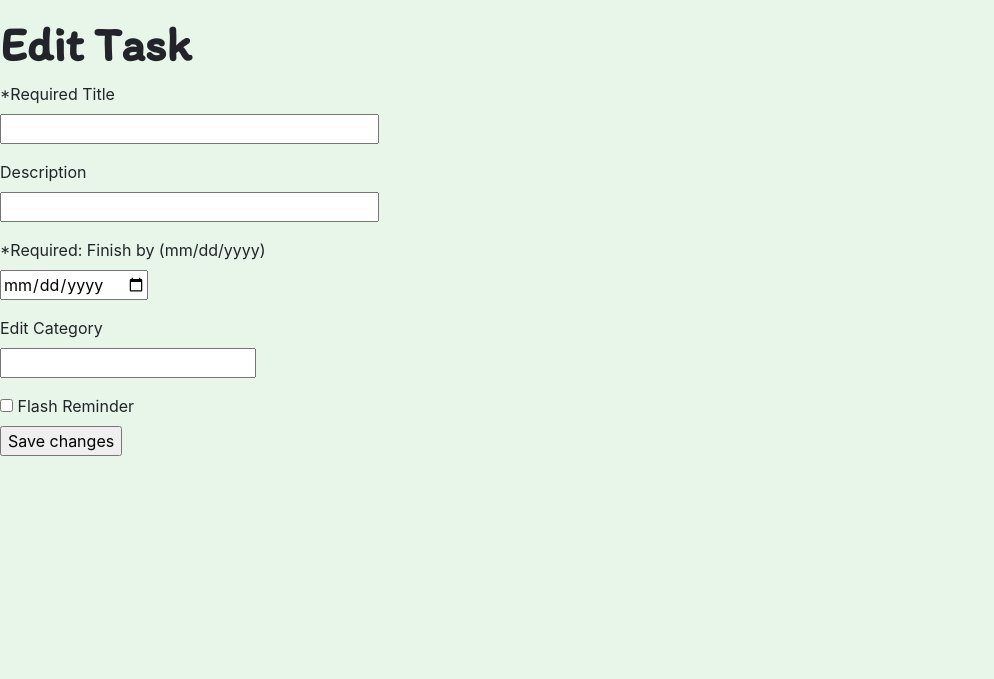
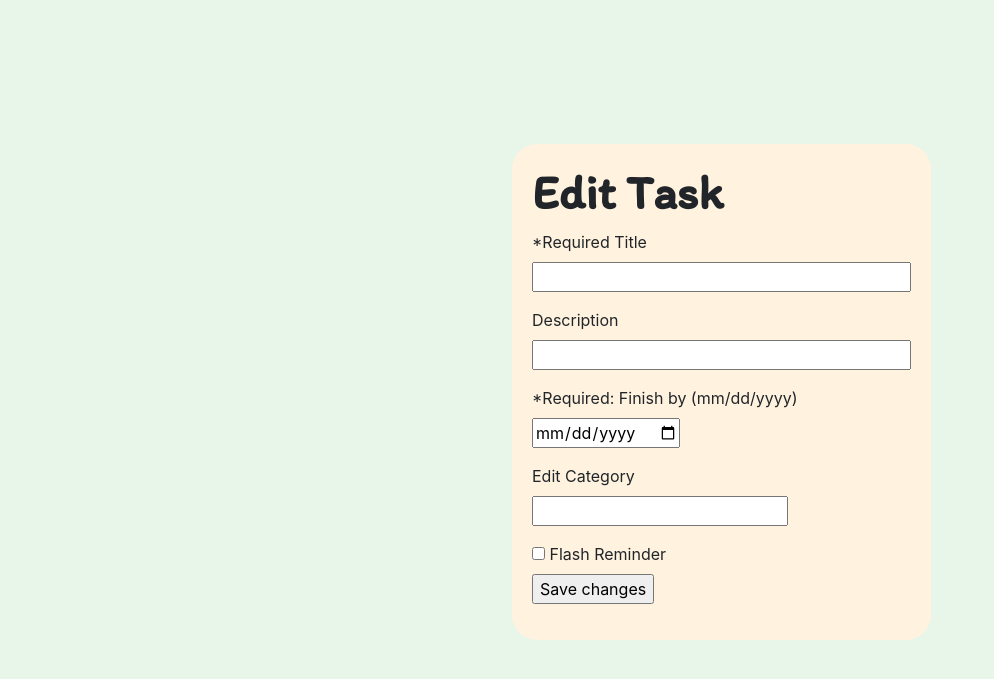
Before and after one commit to ZetaVII/Task-Manager-App, a Flask app: page /edittask in a window 1280 px wide. Shown: the part 56-735 px from the top of the page, without its empty margins (0-994 px from the left). Run offline with Flask 2, Linux system fonts and the light colour scheme; a user stored in the database is signed in; data that the repository does not hold is empty; some libraries are stand-ins or nearby versions.

Commit message:
HTML Changes
- Added CSS elements for more consistent formatting

```diff
--- a/app/templates/base_loggedIn.html
+++ b/app/templates/base_loggedIn.html
@@ -78,6 +78,20 @@
                         background: #FFF3E0;
                         border-radius: 25px;
                     }
+
+                    .frame_2 {
+                      position: absolute;
+                      min-width: 400px;
+                      min-height: 100px;
+                      z-index: 15;
+                      top: 25%;
+                      Left: 40%;
+                      padding: 20px;
+                      margin: 0 auto;
+                      display: block;
+                      background: #FFF3E0;
+                      border-radius: 25px;
+                      }
 
                     .all {
                         opacity: 0.8;
--- a/app/templates/deletetask.html
+++ b/app/templates/deletetask.html
@@ -1,6 +1,7 @@
 {% extends "base_loggedIn.html" %}
 
 {% block content %}
+<div class = "frame_2">
 <h1>Delete Task </h1>
 <form action = "" method="post" novalidate>
     {{ form.hidden_tag() }}
@@ -10,5 +11,5 @@
     </p>
     <p>{{ form.delete() }}</p>
 </form>
-
+</div>
 {% endblock %}
--- a/app/templates/edittask.html
+++ b/app/templates/edittask.html
@@ -1,6 +1,7 @@
 {% extends "base_loggedIn.html" %}
 
 {% block content %}
+<div class = "frame_2">
     <h1> {{title}} </h1>
     <form action = "" method="post" novalidate>
         {{ form.hidden_tag() }}
@@ -24,5 +25,6 @@
             {{ form.save() }}
         </p>
     </form>
+</div>
 
 {% endblock %}
--- a/app/templates/findtask.html
+++ b/app/templates/findtask.html
@@ -1,6 +1,7 @@
 {% extends "base_loggedIn.html" %}
 
 {% block content %}
+<div class = "frame_2">
 <h1> {{title}} </h1>
 <form action = "" method="post" novalidate>
     {{ form.hidden_tag() }}
@@ -10,5 +11,5 @@
     </p>
     <p>{{ form.find() }}</p>
 </form>
-
+</div>
 {% endblock %}
--- a/app/templates/setcategory.html
+++ b/app/templates/setcategory.html
@@ -1,7 +1,8 @@
 {% extends "base_loggedIn.html" %}
 
 {% block content %}
-<h1>Add category to Task </h1>
+<div class ="frame_2">
+    <h1>Add Category to Task </h1>
     <form action = "" method="post" novalidate>
         {{ form.hidden_tag() }}
         <p>
@@ -14,5 +15,6 @@
     </p>
         <p>{{ form.addcategory() }}</p>
     </form>
+</div>
 
 {% endblock %}
--- a/app/templates/share.html
+++ b/app/templates/share.html
@@ -1,6 +1,7 @@
 {% extends "base_loggedIn.html" %}
 
 {% block content %}
+<div class = "frame_2">
     <h1> {{title}} </h1>
     <form action = "" method="post" novalidate>
         {{ form.hidden_tag() }}
@@ -15,5 +16,5 @@
             {{ form.share() }}
         </p>
     </form>
-
+</div>
 {% endblock %}
```
Lines whose indentation alone changed are shown as unchanged.
